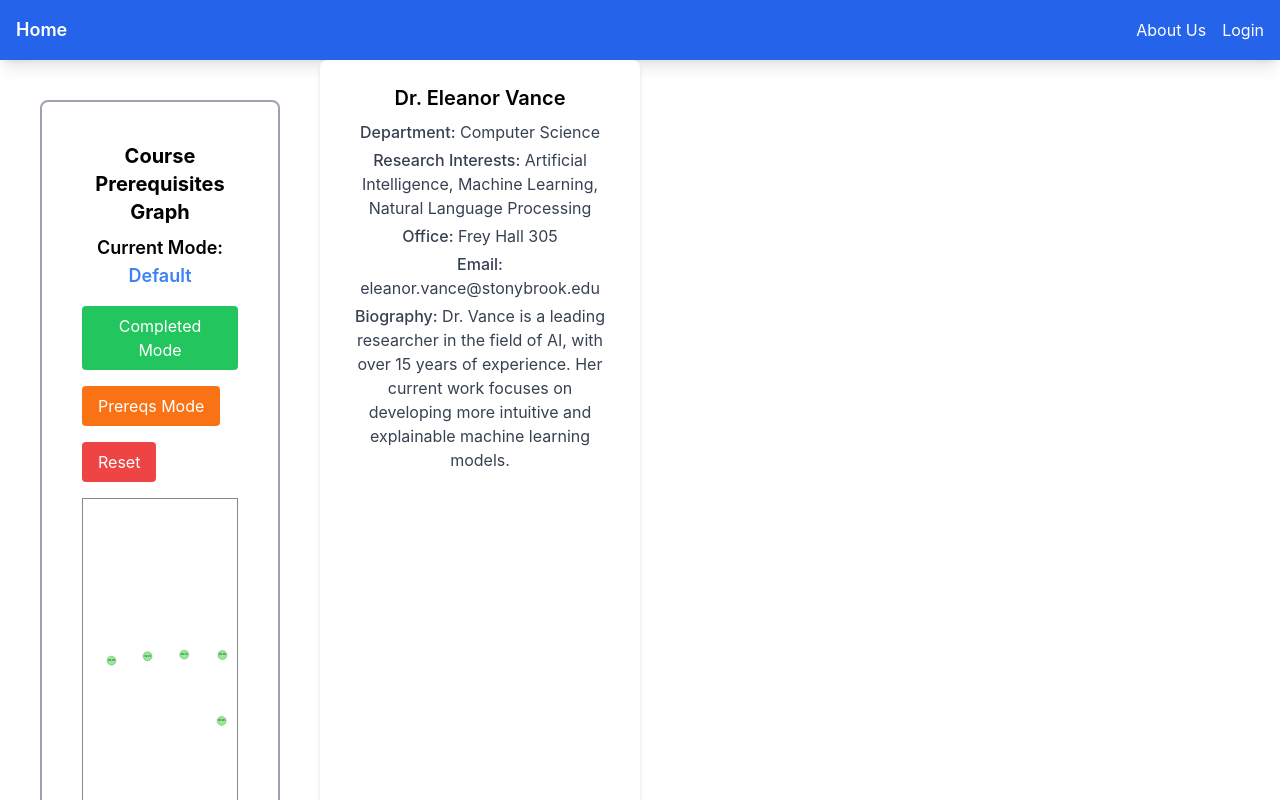
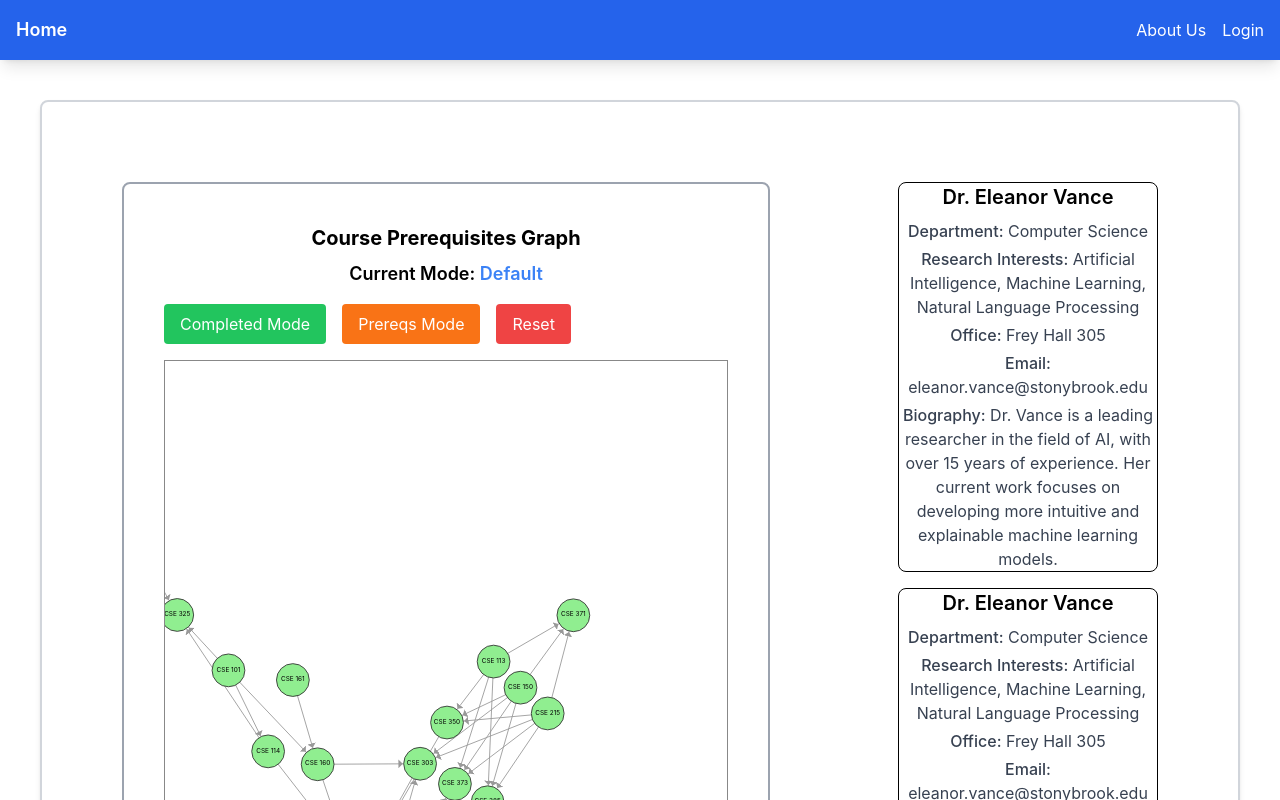
Before and after one commit to eduardoloz/bulletin-website, a React (Create React App) app: page / in a window 1280 px wide. Shown: the top 800 px of the page. Built offline with nearby package versions, Linux system fonts and the light colour scheme.

Commit message:
homepage with 2/3 graph and 1/3 course info columns

```diff
--- a/src/components/NodeInfo.js
+++ b/src/components/NodeInfo.js
@@ -1,8 +1,11 @@
 import React from 'react';
 
 function ProfessorInfo() {
+
   return (
-    <div className="bg-white rounded-lg shadow-md p-6">
+    <div className="border border-black border-3.5 rounded-lg border-3 bg-white m-4">
+
+    <div className="/">
       <h2 className="text-xl font-semibold mb-2">Dr. Eleanor Vance</h2>
       <p className="text-gray-700 mb-1"><strong className="font-medium">Department:</strong> Computer Science</p>
       <p className="text-gray-700 mb-1"><strong className="font-medium">Research Interests:</strong> Artificial Intelligence, Machine Learning, Natural Language Processing</p>
@@ -10,6 +13,7 @@ function ProfessorInfo() {
       <p className="text-gray-700 mb-1"><strong className="font-medium">Email:</strong> eleanor.vance@stonybrook.edu</p>
       <p className="text-gray-700"><strong className="font-medium">Biography:</strong> Dr. Vance is a leading researcher in the field of AI, with over 15 years of experience. Her current work focuses on developing more intuitive and explainable machine learning models.</p>
     </div>
+    </div>
   );
 }
 
--- a/src/pages/Home.js
+++ b/src/pages/Home.js
@@ -6,14 +6,25 @@ import CourseGraph from '../components/GraphComponent';
 //import professorInfo to the courseGraph component
 function Home() {
   return (
+
     <div className="home-page">
-      <div class="grid grid-cols-4">
 
+      <div class="grid grid-cols-3 gap-4 shadow-md p-6 border-2 border-gray-300  rounded-lg m-10">
 
-      <CourseGraph /> {/* Render the CourseGraph component */}
-      <ProfessorInfo /> {/* Render the ProfessorInfo component */}
-    </div>
-    </div>
+      <div className="col-span-2 bg-white m-4"> {/* Span 2 columns */}
+        <div>
+          <CourseGraph /> {/* Render the CourseGraph component */}
+          </div>
+      </div>
+
+      <div className="col-span-1 bg-white rounded-lg  p-10"> {/* Occupy 1 column */} {/* Render the ProfessorInfo component */}
+         <ProfessorInfo />
+         <ProfessorInfo />
+               </div>
+
+      </div>
+     </div>
+
   );
 }
 
```
